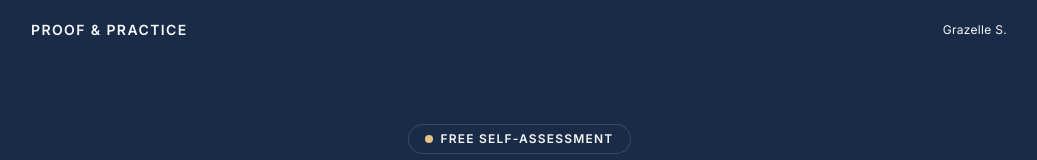
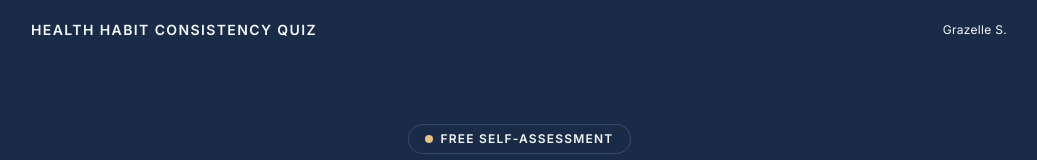
Before and after one commit to drgrazelle/proof-practice-quiz, a Next.js app: page / in a window 1280 px wide. Shown: the top 160 px of the page, without its empty margins (121-1158 px from the left). Built offline with nearby package versions, Linux system fonts and the light colour scheme.

Commit message:
Change header brand label to Health Habit Consistency Quiz
Updates top-left header text on landing, quiz, and all 8 results pages.
Footer brand name unchanged.

Co-Authored-By: Claude Sonnet 4.6 <noreply@anthropic.com>

```diff
--- a/app/components/ResultsPage.js
+++ b/app/components/ResultsPage.js
@@ -64,7 +64,7 @@ export default function ResultsPage({
       {/* ── Top bar ── */}
       <header className="px-6 py-5 flex items-center justify-between max-w-2xl mx-auto w-full">
         <Link href="/" className="text-slate text-sm font-semibold tracking-widest uppercase hover:text-golden transition-colors">
-          Proof &amp; Practice
+          Health Habit Consistency Quiz
         </Link>
         <Link href="/" className="text-slate/60 text-xs hover:text-slate transition-colors">
           Retake the quiz
--- a/app/page.js
+++ b/app/page.js
@@ -7,7 +7,7 @@ export default function Home() {
       {/* ── Top bar ── */}
       <header className="px-6 py-5 flex items-center justify-between max-w-5xl mx-auto w-full">
         <span className="text-slate text-sm font-semibold tracking-widest uppercase">
-          Proof &amp; Practice
+          Health Habit Consistency Quiz
         </span>
         <span className="text-slate text-xs tracking-wide hidden sm:block">
           Grazelle S.
--- a/app/quiz/page.js
+++ b/app/quiz/page.js
@@ -242,7 +242,7 @@ export default function QuizPage() {
       {/* ── Top bar ── */}
       <header className="px-6 py-5 flex items-center justify-between max-w-2xl mx-auto w-full">
         <span className="text-slate text-sm font-semibold tracking-widest uppercase">
-          Proof &amp; Practice
+          Health Habit Consistency Quiz
         </span>
         <span className="text-slate/60 text-xs">
           Question {current + 1} of {total}
```
